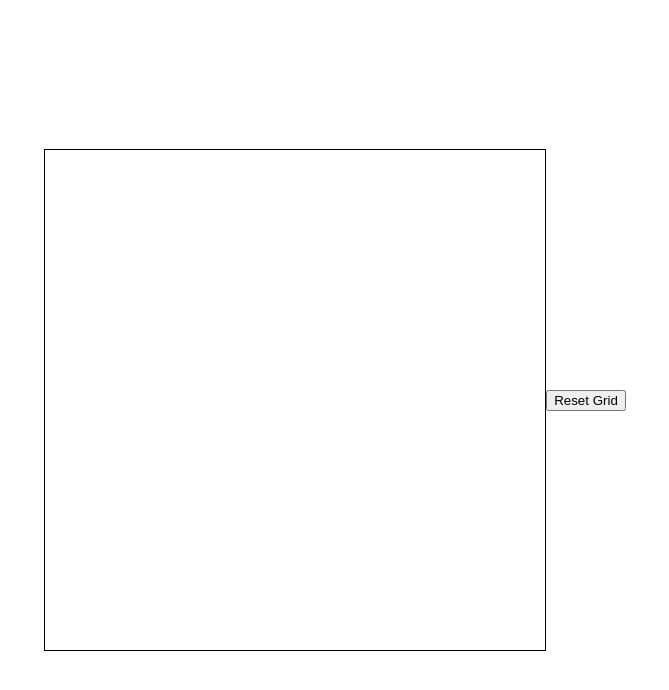
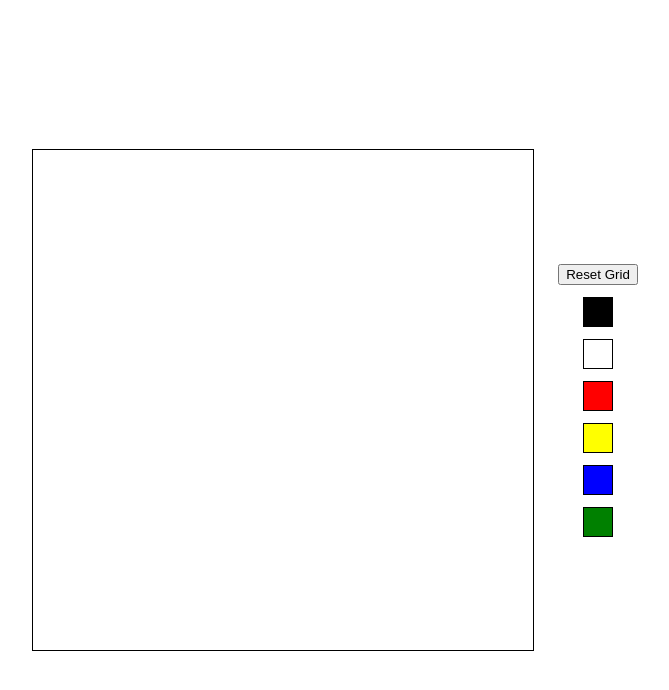
Before and after one commit to ijuntan/etch-a-sketch, a plain HTML site: page index.html in a window 1280 px wide. Shown: the whole page, without its empty margins (305-974 px from the left). Drawn offline with Linux system fonts and the light colour scheme.

Commit message:
feat: add color pallete

```diff
--- a/function.js
+++ b/function.js
@@ -1,4 +1,6 @@
 const totalSize = 500;
+const colors = ["black", "white", "red", "yellow", "blue", "green"]
+let currentColor = "black"
 
 const initGrid = () => {
     // Initialize Grid UI
@@ -28,7 +30,7 @@ const initEventListener = () => {
     gridDiv.addEventListener('mouseover', (e) => {
         if(e.target.classList[0] === "grid-child") {
             const target = document.querySelector(`.${e.target.classList[1]}`)
-            target.style.backgroundColor = "black"
+            target.style.backgroundColor = currentColor
         }
     })
 }
@@ -45,5 +47,18 @@ const resetGrid = () => {
     }
 }
 
+const createColorPallete = () => {
+    const sidebarDiv = document.querySelector('.sidebar')
+    colors.forEach(color => {
+        const colorDiv = document.createElement('button');
+        colorDiv.setAttribute("title", color)
+        colorDiv.setAttribute("class", `color color-${color}`)
+        colorDiv.setAttribute("onclick", `currentColor = "${color}"`)
+        colorDiv.style.backgroundColor = color;
+        sidebarDiv.appendChild(colorDiv)
+    })
+}
+
 initGrid()
 initEventListener()
+createColorPallete()
--- a/index.html
+++ b/index.html
@@ -9,6 +9,8 @@
 </head>
 <body>
     <div class="grid"></div>
-    <button onclick="resetGrid()">Reset Grid</button>
+    <div class="sidebar">
+        <button onclick="resetGrid()">Reset Grid</button>
+    </div>
 </body>
 </html>
--- a/styles.css
+++ b/styles.css
@@ -5,6 +5,7 @@ body {
     display: flex;
     align-items: center;
     justify-content: center;
+    gap: 24px;
 }
 
 .grid {
@@ -12,3 +13,21 @@ body {
     flex-wrap: wrap;
     border: 1px solid black;
 }
+
+.sidebar {
+    display: flex;
+    flex-direction: column;
+    align-items: center;
+    justify-content: center;
+    gap: 12px;
+}
+
+.color {
+    border: 1px solid black;
+    height: 30px;
+    width: 30px;
+}
+
+button {
+    cursor:pointer
+}
```
